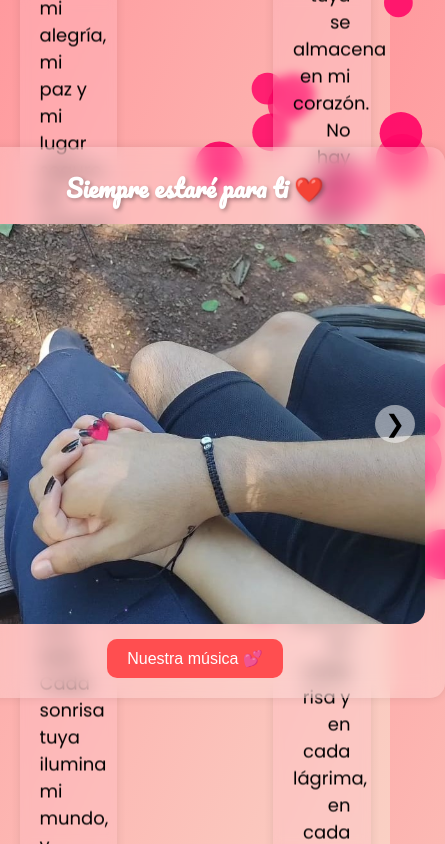
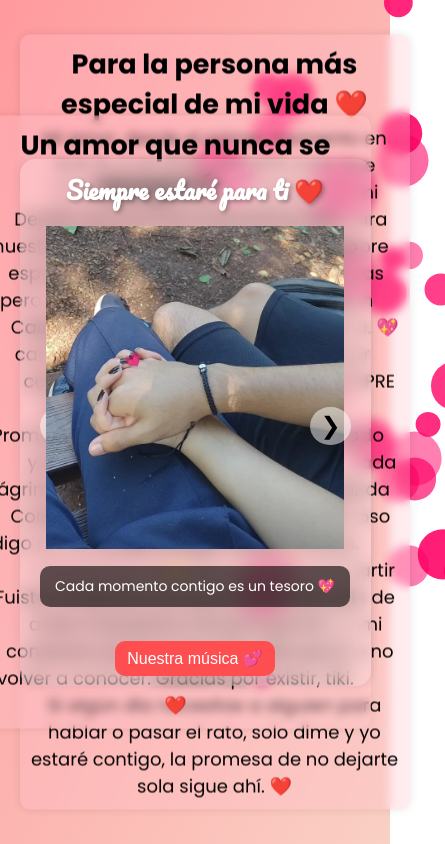
Before and after one commit to lyrk68/lapa, a plain HTML site: page index.html in a window 390 px wide. Shown: the whole page, 445 px wide, since content can reach past the window. Drawn offline with Linux system fonts and the light colour scheme.

Commit message:
Update valentine.css

```diff
--- a/valentine.css
+++ b/valentine.css
@@ -172,3 +172,40 @@ body {
 .love-button:hover {
     background: #fc7177;
 }
+@media (max-width: 768px) {
+  .container {
+    width: 90%;
+    padding: 10px;
+  }
+
+  .left-text, .right-text {
+    width: 100%; /* Para que los textos ocupen toda la pantalla */
+    text-align: center; /* Centra el texto en móviles */
+    padding: 10px;
+  }
+
+  .slider {
+    width: 100%;
+    flex-direction: column;
+  }
+
+  .slide-container {
+    width: 100%;
+    overflow-x: auto; /* Permite hacer scroll horizontal si es necesario */
+  }
+
+  .image-container {
+    width: 90%;
+    max-width: 300px; /* Tamaño máximo para evitar imágenes enormes */
+    margin: 0 auto;
+  }
+
+  .prev, .next {
+    font-size: 24px; /* Reduce el tamaño de las flechas del slider */
+  }
+
+  .love-button {
+    font-size: 16px;
+    padding: 8px 12px;
+  }
+}
```
